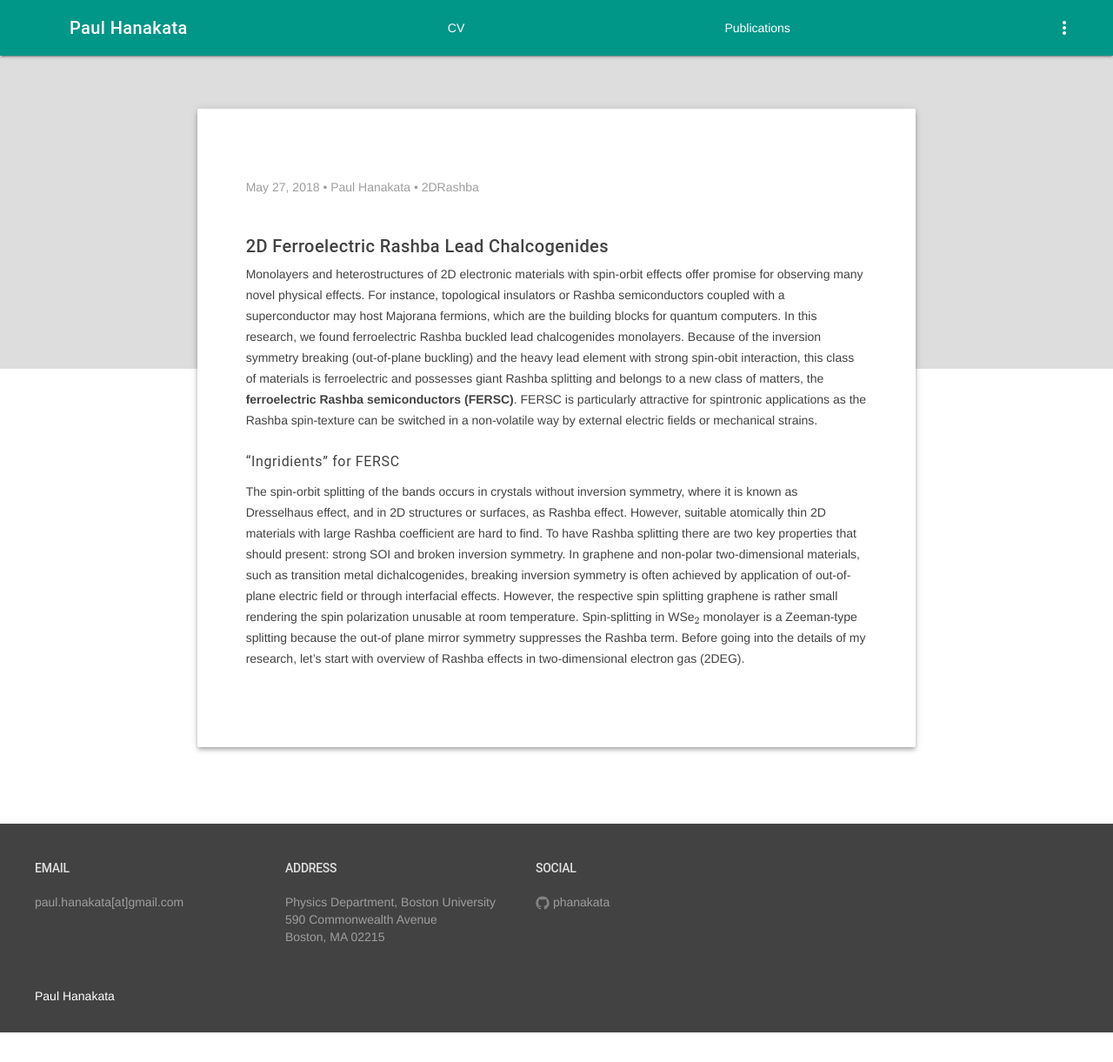
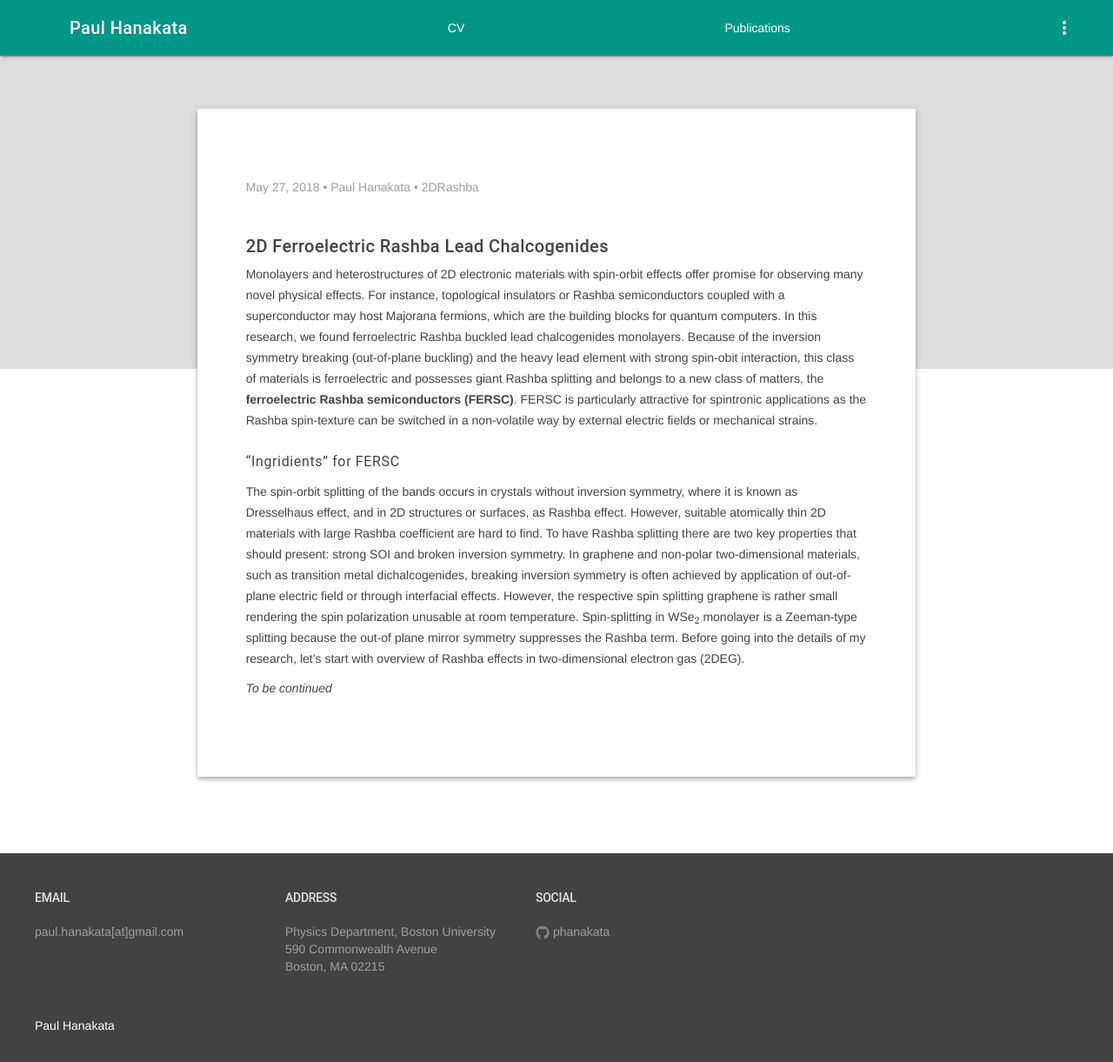
Before and after one commit to phanakata/phanakata.github.io, a Jekyll site: the page built from _posts/2018-05-28-2D-rashba.markdown, in a window 1280 px wide. Shown: the whole page at 87% size. Built offline with Jekyll 4.4.1, drawn with Linux system fonts in a browser that asks for light colours; formulas are drawn with MathJax 3; before the commit the page ends 1187 px from its top, so only the background shows below that.

Commit message:
Update 2018-05-28-2D-rashba.markdown

```diff
--- a/_posts/2018-05-28-2D-rashba.markdown
+++ b/_posts/2018-05-28-2D-rashba.markdown
@@ -11,3 +11,5 @@ Monolayers and heterostructures of 2D electronic materials with spin-orbit effec
 
 ###### "Ingridients" for FERSC
 The spin-orbit splitting of the bands occurs in crystals without inversion symmetry, where it is known as Dresselhaus effect, and in 2D structures or surfaces, as Rashba effect. However, suitable atomically thin 2D materials with large Rashba coefficient are hard to find. To have Rashba splitting there are two key properties that should present: strong SOI and broken inversion symmetry. In graphene and non-polar two-dimensional materials, such as transition metal dichalcogenides, breaking inversion symmetry is often achieved by application of out-of-plane electric field or through interfacial effects. However, the respective spin splitting graphene is rather small rendering the spin polarization unusable at room temperature. Spin-splitting in WSe$_2$ monolayer is a Zeeman-type splitting because the out-of plane mirror symmetry suppresses the Rashba term. Before going into the details of my research, let's start with overview of Rashba effects in two-dimensional electron gas (2DEG).
+
+*To be continued*
```
